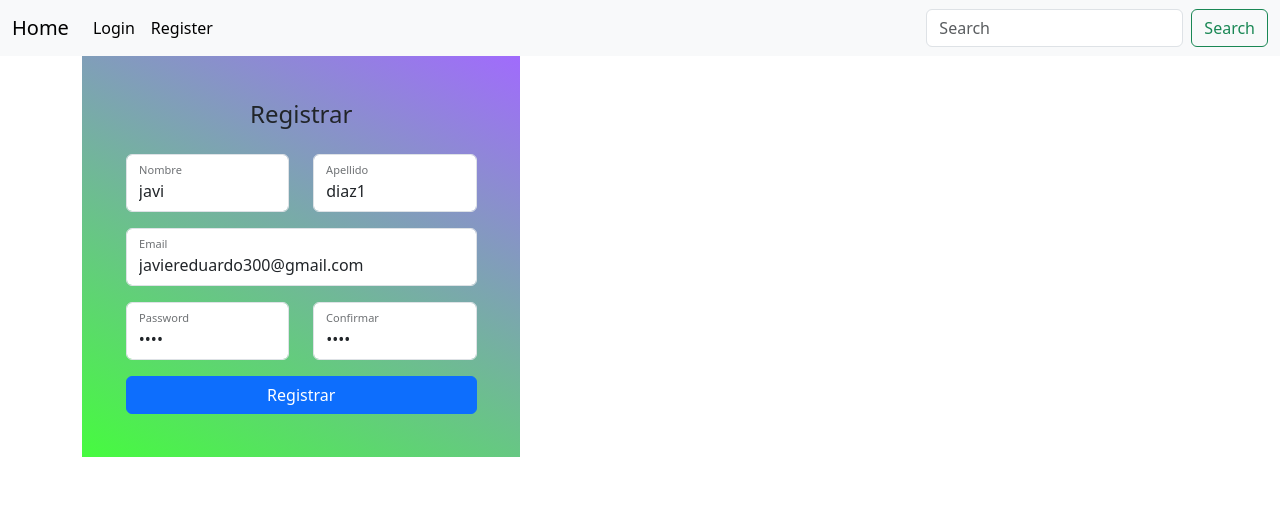
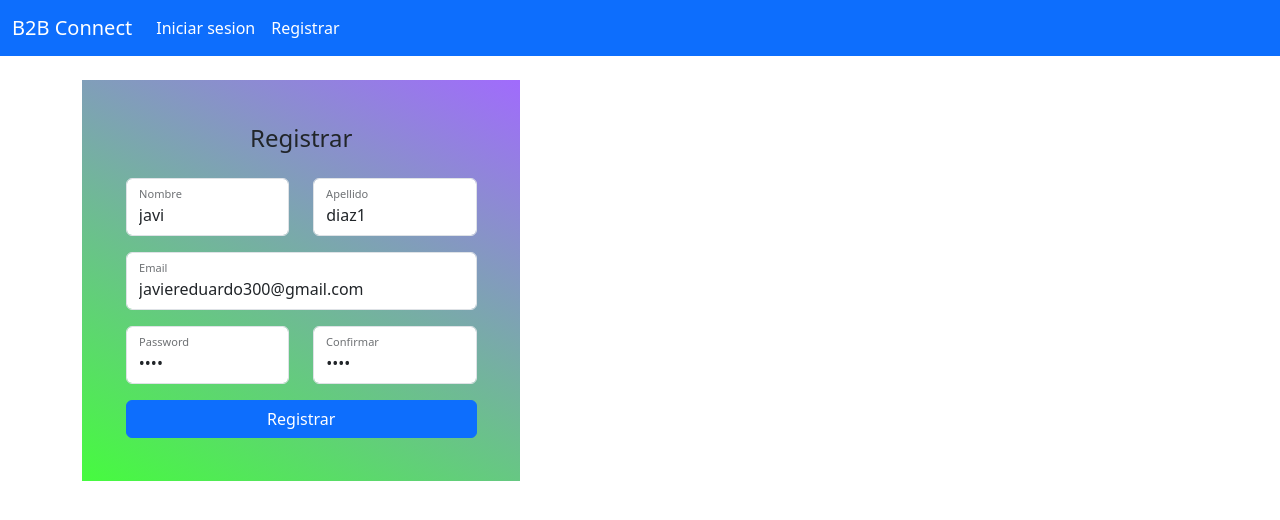
Before and after one commit to javi-diaz47/b2b-connect, an Angular app: page /register in a window 1280 px wide. Shown: the top 520 px of the page. Built offline with nearby package versions, Linux system fonts and the light colour scheme.

Commit message:
fix: add user metadata when signup

```diff
--- a/src/app/app.component.html
+++ b/src/app/app.component.html
@@ -1,16 +1,20 @@
 <!DOCTYPE html>
 <html lang="en">
-
   <head>
-  <meta charset="UTF-8">
-  <meta name="viewport" content="width=device-width, initial-scale=1.0">
+    <meta charset="UTF-8" />
+    <meta name="viewport" content="width=device-width, initial-scale=1.0" />
     <title>Document</title>
-  <link href="https://cdn.jsdelivr.net/npm/bootstrap@5.3.2/dist/css/bootstrap.min.css" rel="stylesheet"
-    integrity="sha384-T3c6CoIi6uLrA9TneNEoa7RxnatzjcDSCmG1MXxSR1GAsXEV/Dwwykc2MPK8M2HN" crossorigin="anonymous">
+    <link
+      href="https://cdn.jsdelivr.net/npm/bootstrap@5.3.2/dist/css/bootstrap.min.css"
+      rel="stylesheet"
+      integrity="sha384-T3c6CoIi6uLrA9TneNEoa7RxnatzjcDSCmG1MXxSR1GAsXEV/Dwwykc2MPK8M2HN"
+      crossorigin="anonymous"
+    />
   </head>
 
   <body>
-
+    <app-navbar></app-navbar>
+    <!--
   <nav class="navbar navbar-expand-lg bg-body-tertiary">
     <div class="container-fluid">
       <a class="navbar-brand" routerLink="/">Home</a>
@@ -36,18 +40,18 @@
 
       </div>
     </div>
-  </nav>
+  </nav> -->
+
     <div class="container">
       <div class="row">
-      <div class="col">
-
-      </div>
+        <div class="col"></div>
       </div>
     </div>
     <router-outlet></router-outlet>
-  <script src="https://cdn.jsdelivr.net/npm/bootstrap@5.3.2/dist/js/bootstrap.bundle.min.js"
+    <script
+      src="https://cdn.jsdelivr.net/npm/bootstrap@5.3.2/dist/js/bootstrap.bundle.min.js"
       integrity="sha384-C6RzsynM9kWDrMNeT87bh95OGNyZPhcTNXj1NW7RuBCsyN/o0jlpcV8Qyq46cDfL"
-    crossorigin="anonymous"></script>
+      crossorigin="anonymous"
+    ></script>
   </body>
-
 </html>
--- a/src/app/pages/auth/register/register.component.ts
+++ b/src/app/pages/auth/register/register.component.ts
@@ -1,7 +1,7 @@
 import { Component } from '@angular/core';
 import { AuthService } from 'src/app/services/auth.service';
 
-interface Register {
+export interface Register {
   name: string;
   lastname: string;
   email: string;
--- a/src/app/services/auth.service.ts
+++ b/src/app/services/auth.service.ts
@@ -12,6 +12,7 @@ import { BehaviorSubject, Observable } from 'rxjs';
 import { environment } from 'src/environments/environment';
 import { USER_STORAGE_KEY } from '../shared/constants/constants';
 import { Router } from '@angular/router';
+import { Register } from '../pages/auth/register/register.component';
 
 type supabaseResponse = User | Session | AuthError | null;
 
@@ -41,6 +42,7 @@ export class AuthService {
         error,
       } = await this.supabaseClient.auth.signInWithPassword(credentials);
       this.setUser();
+      console.log(user);
 
       if (error) {
         console.log(error);
@@ -55,20 +57,30 @@ export class AuthService {
     }
   }
 
-  async register(
-    credentials: SignInWithPasswordCredentials
-  ): Promise<supabaseResponse> {
+  async register(register: Register): Promise<supabaseResponse> {
+    const credentials = {
+      email: register.email,
+      password: register.password,
+      options: {
+        data: {
+          name: register.name,
+          lastname: register.lastname,
+        },
+      },
+    };
+
     try {
       const {
         data: { user, session },
         error,
       } = await this.supabaseClient.auth.signUp(credentials);
-      this.setUser();
+
       if (error) {
         alert(error.message);
       } else {
         alert('Te hemos enviado un correo para verificarte como usuario');
       }
+
       return error ? error : user;
     } catch (error) {
       console.log(error);
@@ -84,6 +96,7 @@ export class AuthService {
 
   private setUser(): void {
     const session = localStorage.getItem(USER_STORAGE_KEY) as unknown as User;
+    console.log(session);
     this.userSubject.next(session);
   }
 }
--- a/src/app/shared/constants/constants.ts
+++ b/src/app/shared/constants/constants.ts
@@ -1 +1 @@
-export const USER_STORAGE_KEY = 'supabase.auth.token';
+export const USER_STORAGE_KEY = 'sb-suusckxcfrvhdtlfjleu-auth-token';
--- a/src/app/shared/navbar/navbar.component.html
+++ b/src/app/shared/navbar/navbar.component.html
@@ -1,36 +1,74 @@
-<nav class="navbar navbar-expand-lg bg-body-tertiary">
+<nav class="navbar navbar-expand-lg navbar-dark bg-primary mb-4">
   <div class="container-fluid">
-      <a class="navbar-brand" href="#">Navbar</a>
-      <button class="navbar-toggler" type="button" data-bs-toggle="collapse" data-bs-target="#navbarSupportedContent" aria-controls="navbarSupportedContent" aria-expanded="false" aria-label="Toggle navigation">
+    <a
+      aria-current="page"
+      routerLink="login"
+      class="navbar-brand font-weight-bold"
+      href="login"
+    >
+      B2B Connect
+    </a>
+    <button
+      class="navbar-toggler"
+      type="button"
+      data-bs-toggle="collapse"
+      data-bs-target="#navbarSupportedContent"
+      aria-controls="navbarSupportedContent"
+      aria-expanded="false"
+      aria-label="Toggle navigation"
+    >
       <span class="navbar-toggler-icon"></span>
     </button>
     <div class="collapse navbar-collapse" id="navbarSupportedContent">
+      <ng-container *ngIf="(user$ | async) === null; else logOutTemplate">
         <ul class="navbar-nav me-auto mb-2 mb-lg-0">
           <li class="nav-item">
-            <a class="nav-link active" aria-current="page" href="#">Home</a>
+            <a
+              class="nav-link active"
+              aria-current="page"
+              routerLink="login"
+              href="login"
+            >
+              Iniciar sesion
+            </a>
           </li>
+
           <li class="nav-item">
-            <a class="nav-link" href="#">Link</a>
-          </li>
-          <li class="nav-item dropdown">
-            <a class="nav-link dropdown-toggle" href="#" role="button" data-bs-toggle="dropdown" aria-expanded="false">
-              Dropdown
+            <a
+              class="nav-link active"
+              aria-current="page"
+              routerLink="register"
+              href="register"
+            >
+              Registrar
             </a>
-            <ul class="dropdown-menu">
-              <li><a class="dropdown-item" href="#">Action</a></li>
-              <li><a class="dropdown-item" href="#">Another action</a></li>
-              <li><hr class="dropdown-divider"></li>
-              <li><a class="dropdown-item" href="#">Something else here</a></li>
-            </ul>
-          </li>
-          <li class="nav-item">
-            <a class="nav-link disabled" aria-disabled="true">Disabled</a>
           </li>
         </ul>
-        <form class="d-flex" role="search">
-          <input class="form-control me-2" type="search" placeholder="Search" aria-label="Search">
+      </ng-container>
+      <ng-template #logOutTemplate>
+        <ul class="navbar-nav ms-auto mb-2 mb-lg-0">
+          <li class="nav-item">
+            <a
+              class="nav-link active"
+              aria-current="page"
+              routerLink="/login"
+              href="login"
+            >
+              Cerrar sesion
+            </a>
+          </li>
+        </ul>
+      </ng-template>
+
+      <!-- <form class="d-flex" role="search">
+        <input
+          class="form-control me-2"
+          type="search"
+          placeholder="Search"
+          aria-label="Search"
+        />
         <button class="btn btn-outline-success" type="submit">Search</button>
-        </form>
+      </form> -->
     </div>
   </div>
 </nav>
--- a/src/app/shared/navbar/navbar.component.ts
+++ b/src/app/shared/navbar/navbar.component.ts
@@ -1,10 +1,23 @@
 import { Component } from '@angular/core';
+import { AuthService } from 'src/app/services/auth.service';
 
 @Component({
   selector: 'app-navbar',
   templateUrl: './navbar.component.html',
-  styleUrls: ['./navbar.component.scss']
+  styleUrls: ['./navbar.component.scss'],
 })
 export class NavbarComponent {
+  user$ = this.authService.user$;
 
+  constructor(private readonly authService: AuthService) {
+    console.log(this.user$);
+  }
+
+  async onLogout(): Promise<void> {
+    try {
+      await this.authService.signOut();
+    } catch (error) {
+      console.log(error);
+    }
+  }
 }
```
Also changed, not shown: src/app/app-routing.module.ts (+8 -2 lines), src/app/app.module.ts (+8 -3 lines), src/app/shared/navbar/navbar.module.ts (added, +10 -0 lines). Lines whose indentation alone changed are shown as unchanged.
